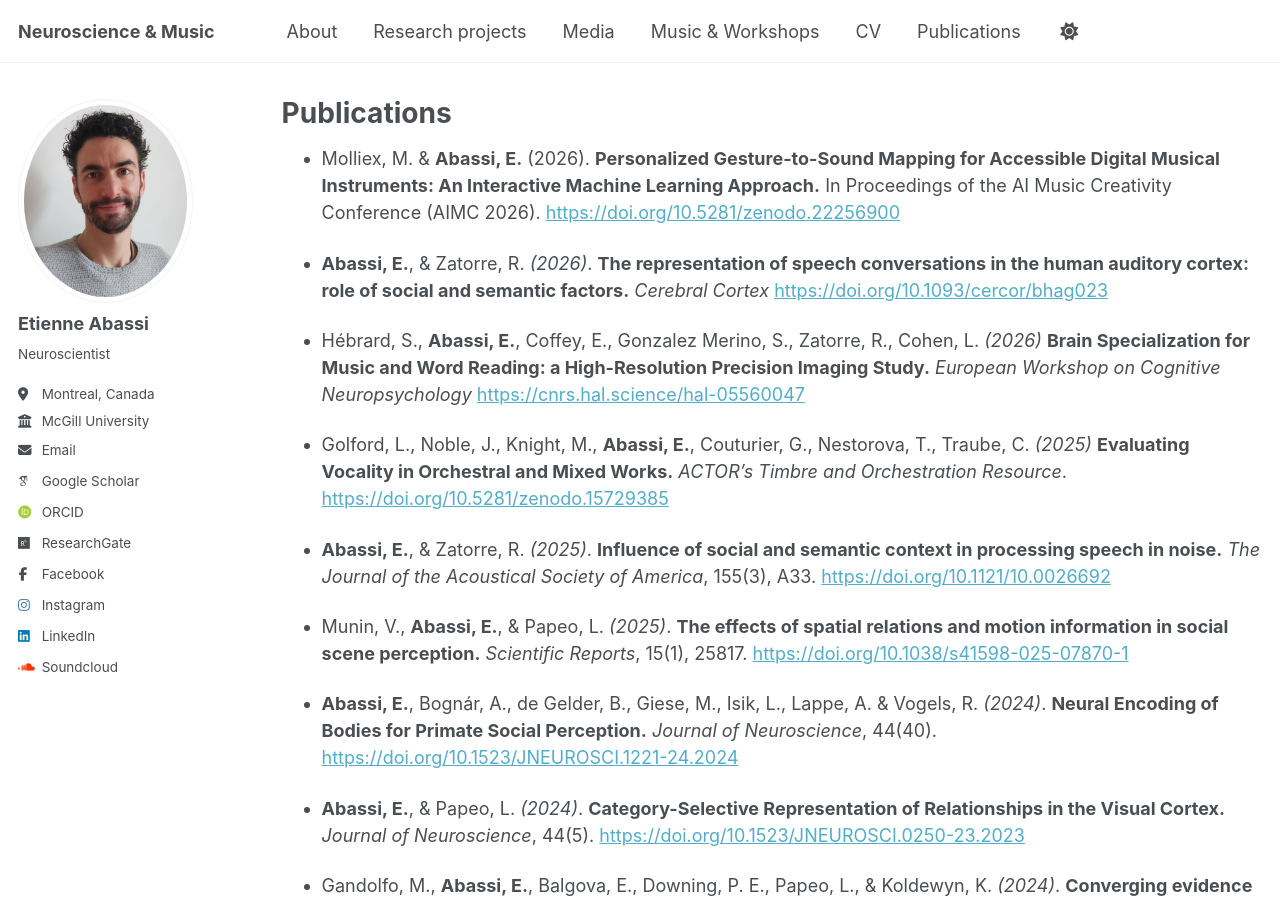
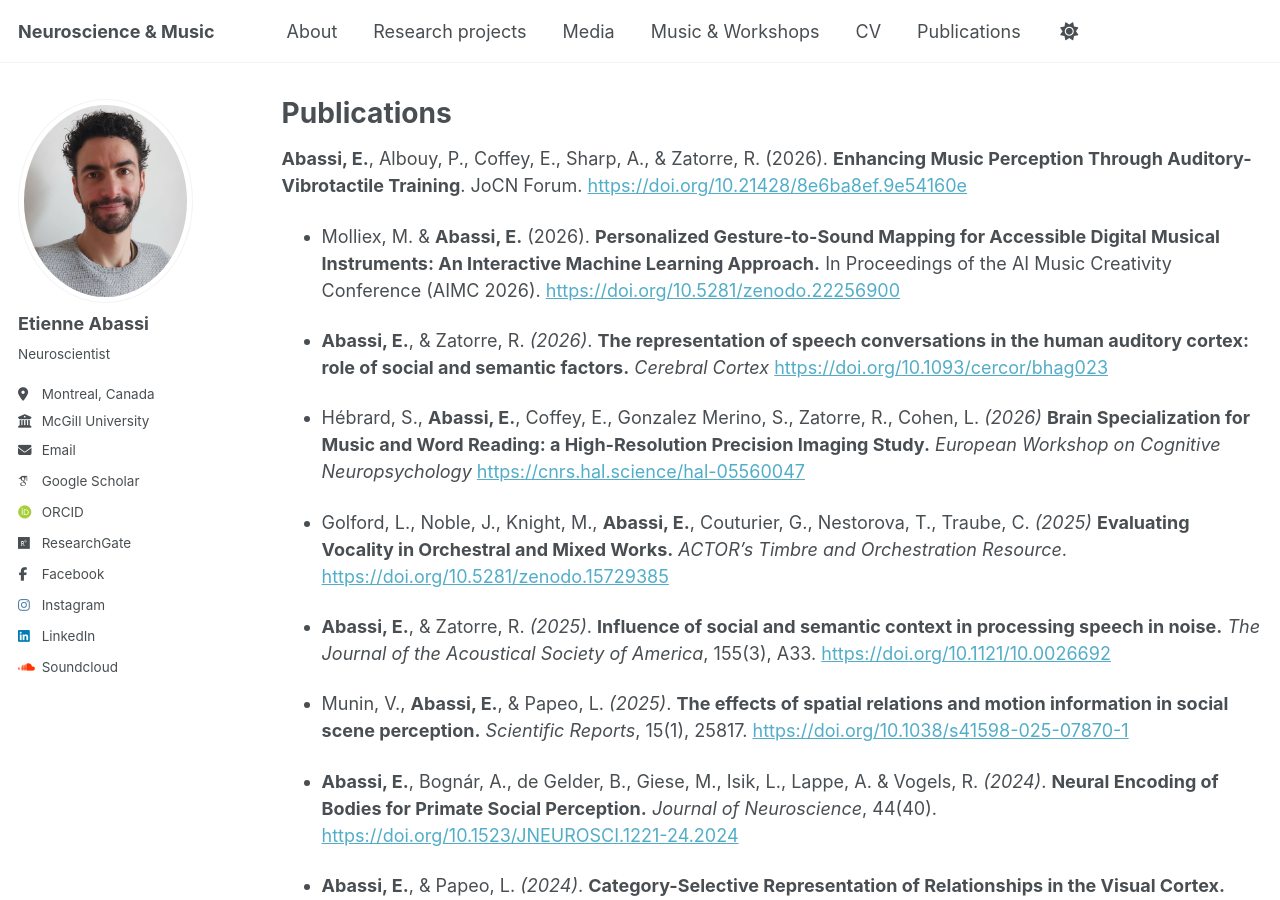
Before and after one commit to etienneabassi/etienneabassi.github.io, a Jekyll site: the page built from _pages/publications.md, in a window 1280 px wide and 900 px high. Built offline with Jekyll 4.4.1, drawn with Linux system fonts in a browser that asks for light colours; some web fonts are replaced.

Commit message:
Update publications.md

```diff
--- a/_pages/publications.md
+++ b/_pages/publications.md
@@ -4,6 +4,8 @@ title: "Publications"
 permalink: /publications/
 author_profile: true
 ---
+**Abassi, E.**, Albouy, P., Coffey, E., Sharp, A., & Zatorre, R. (2026). **Enhancing Music Perception Through Auditory-Vibrotactile Training**. JoCN Forum. [https://doi.org/10.21428/8e6ba8ef.9e54160e](https://doi.org/10.21428/8e6ba8ef.9e54160e)
+
 - Molliex, M. & **Abassi, E.** (2026). **Personalized Gesture-to-Sound Mapping for Accessible Digital Musical Instruments: An Interactive Machine Learning Approach.** In Proceedings of the AI Music Creativity Conference (AIMC 2026). [https://doi.org/10.5281/zenodo.22256900](https://doi.org/10.5281/zenodo.22256900)
 
 - **Abassi, E.**, & Zatorre, R. *(2026)*. **The representation of speech conversations in the human auditory cortex: role of social and semantic factors.** *Cerebral Cortex* [https://doi.org/10.1093/cercor/bhag023](https://doi.org/10.1093/cercor/bhag023)
```
